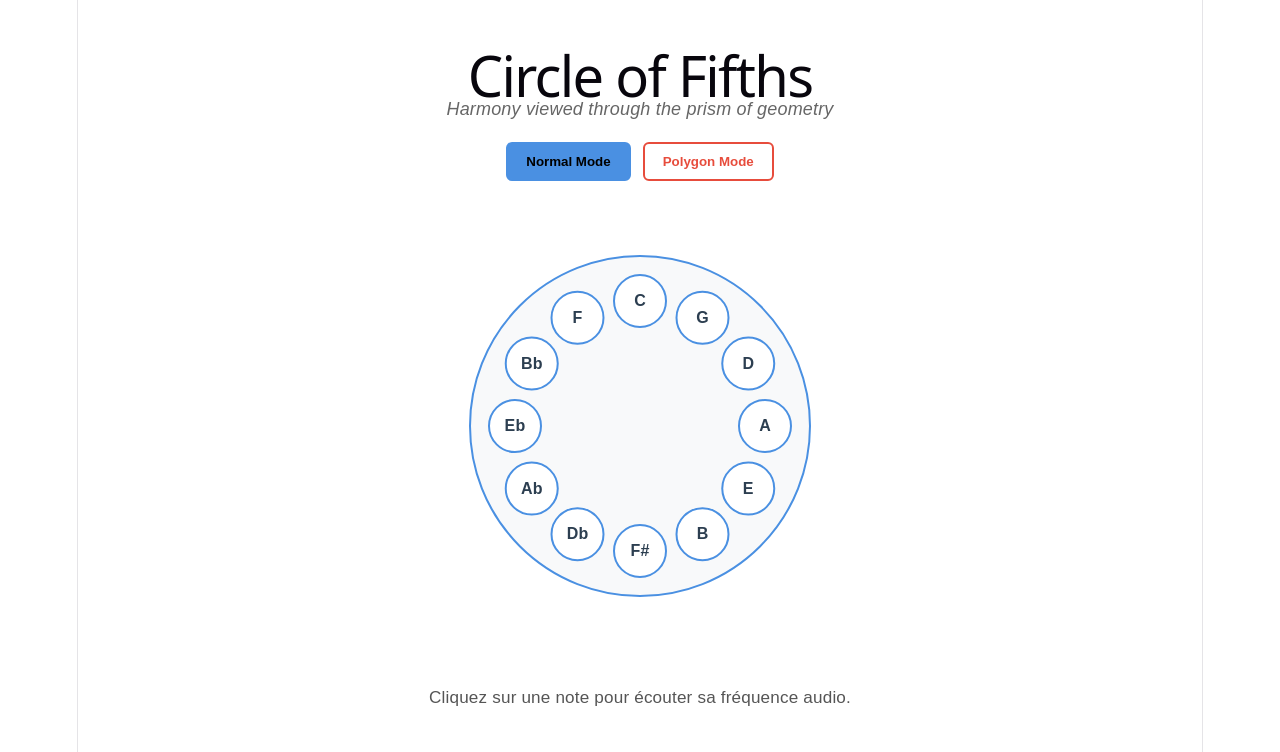
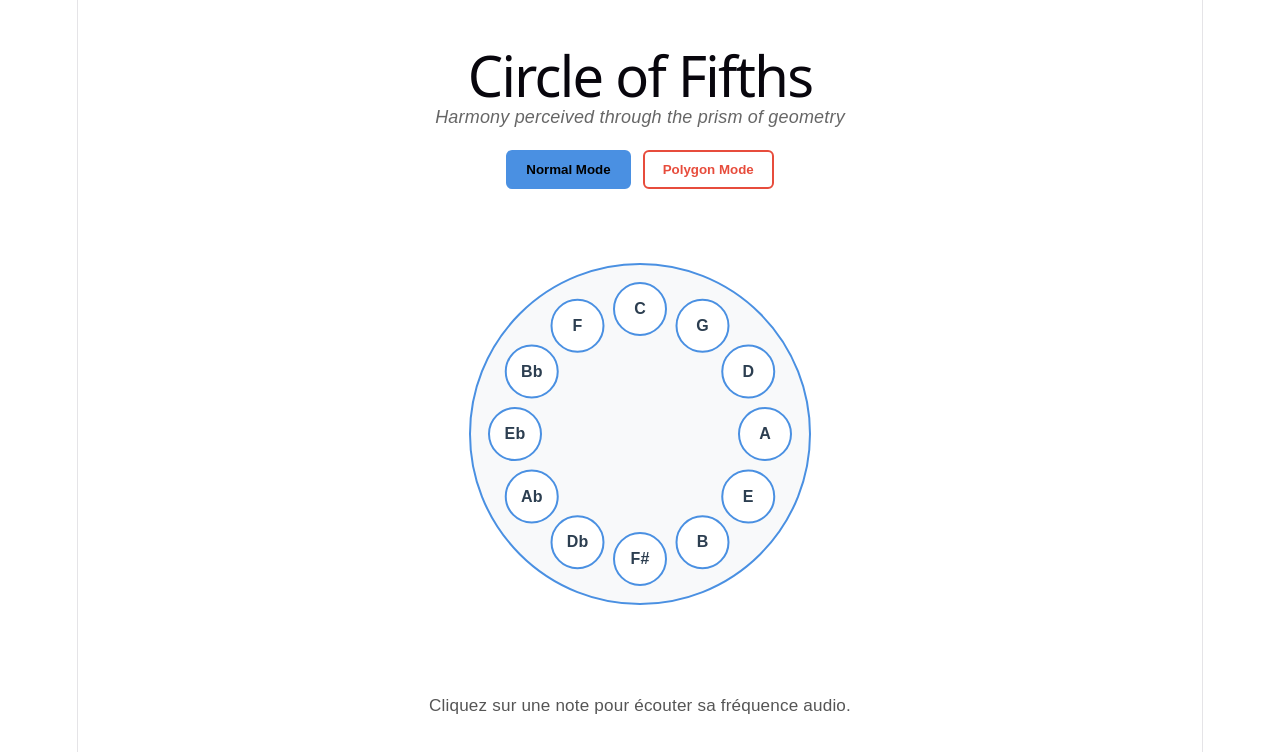
Before and after one commit to Enzo-clock/Geo-harmony, a React (Vite) app: page / in a window 1280 px wide. Shown: the top 752 px of the page. Built offline with nearby package versions, Linux system fonts and the light colour scheme.

Commit message:
espacement titre sous-titre

```diff
--- a/src/App.jsx
+++ b/src/App.jsx
@@ -191,9 +191,9 @@ export default function App() {
 
   return (
     <div style={{ textAlign: 'center', fontFamily: 'sans-serif', padding: '30px 20px' }}>
-      <h1 style={{ marginBottom: '8px' }}>Circle of Fifths</h1>
+      <h1 style={{ marginBottom: '16px' }}>Circle of Fifths</h1>
       <p style={{ color: '#666', fontStyle: 'italic', marginBottom: '20px' }}>
-        Harmony viewed through the prism of geometry
+        Harmony perceived through the prism of geometry
       </p>
 
       {/* Barre d'outils / Modes */}
```
Also changed, not shown: 1 other file (tests, documents, lock files or other folders).
